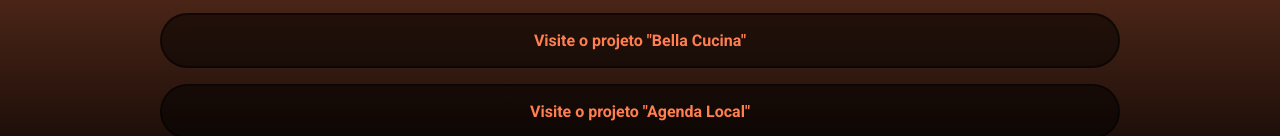
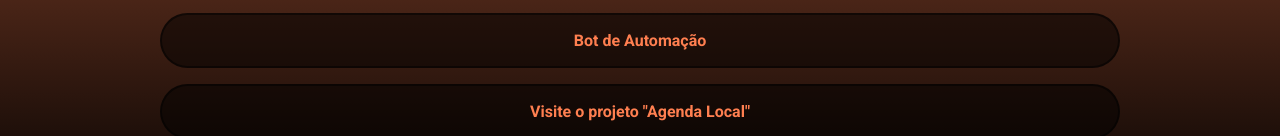
Before and after one commit to RodCinelli/Dev-Rodrigo-Cinelli, a website: page index.html in a window 1280 px wide. Shown: the part 569-705 px from the top of the page. Drawn offline with Linux system fonts and the light colour scheme.

```diff
--- a/index.html
+++ b/index.html
@@ -51,8 +51,8 @@
                     </a>
                 </li>
                 <li class="projects-list-item">
-                    <a href="https://projeto-3-ebac-restaurante-italiano.vercel.app/">
-                        Visite o projeto "Bella Cucina"
+                    <a href="https://drive.google.com/file/d/1YoninXAXiCTDley2z-9y6YIlc_GbANQI/view?usp=sharing">
+                        Bot de Automação
                     </a>
                 </li>
                 <li class="projects-list-item">
```
